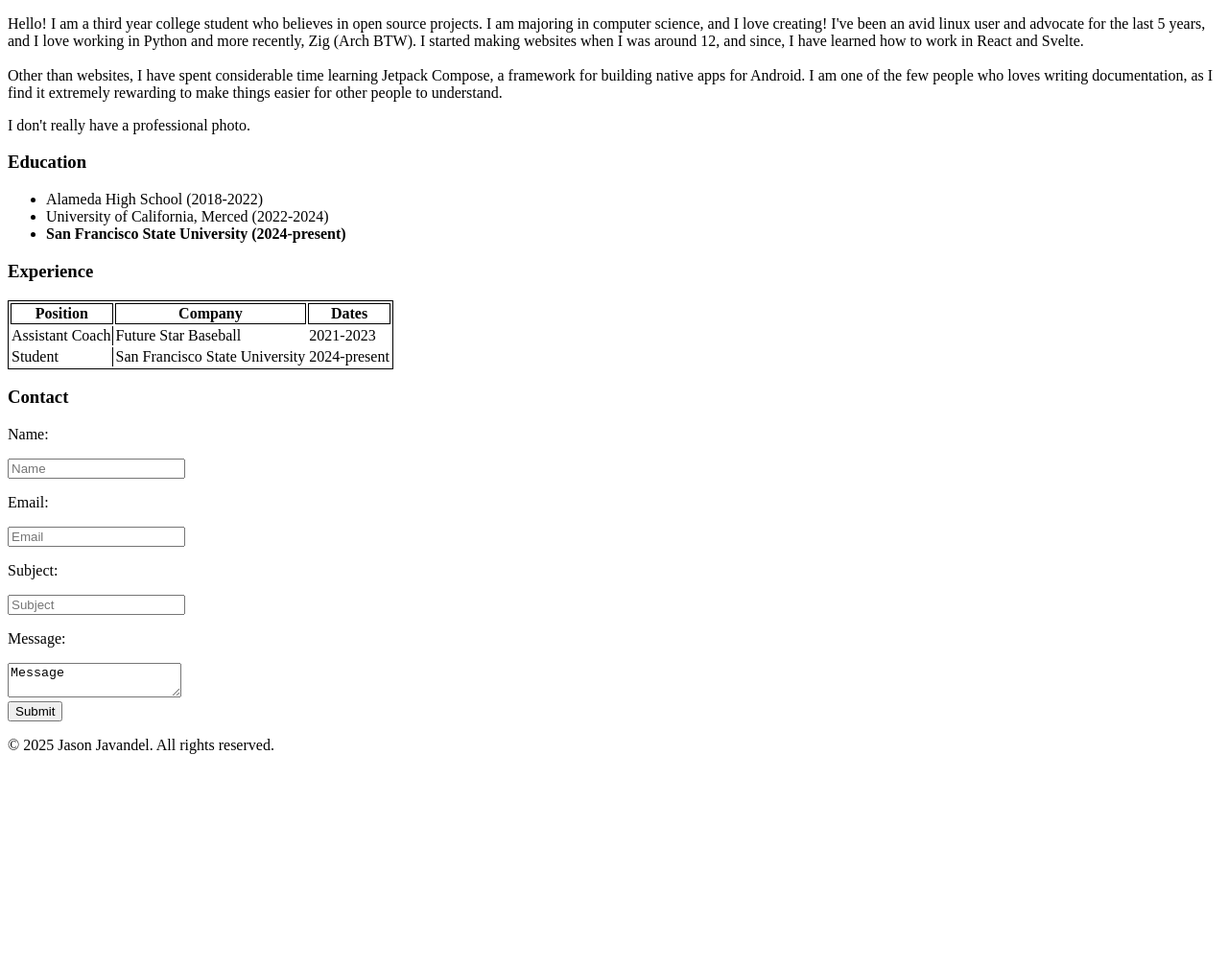
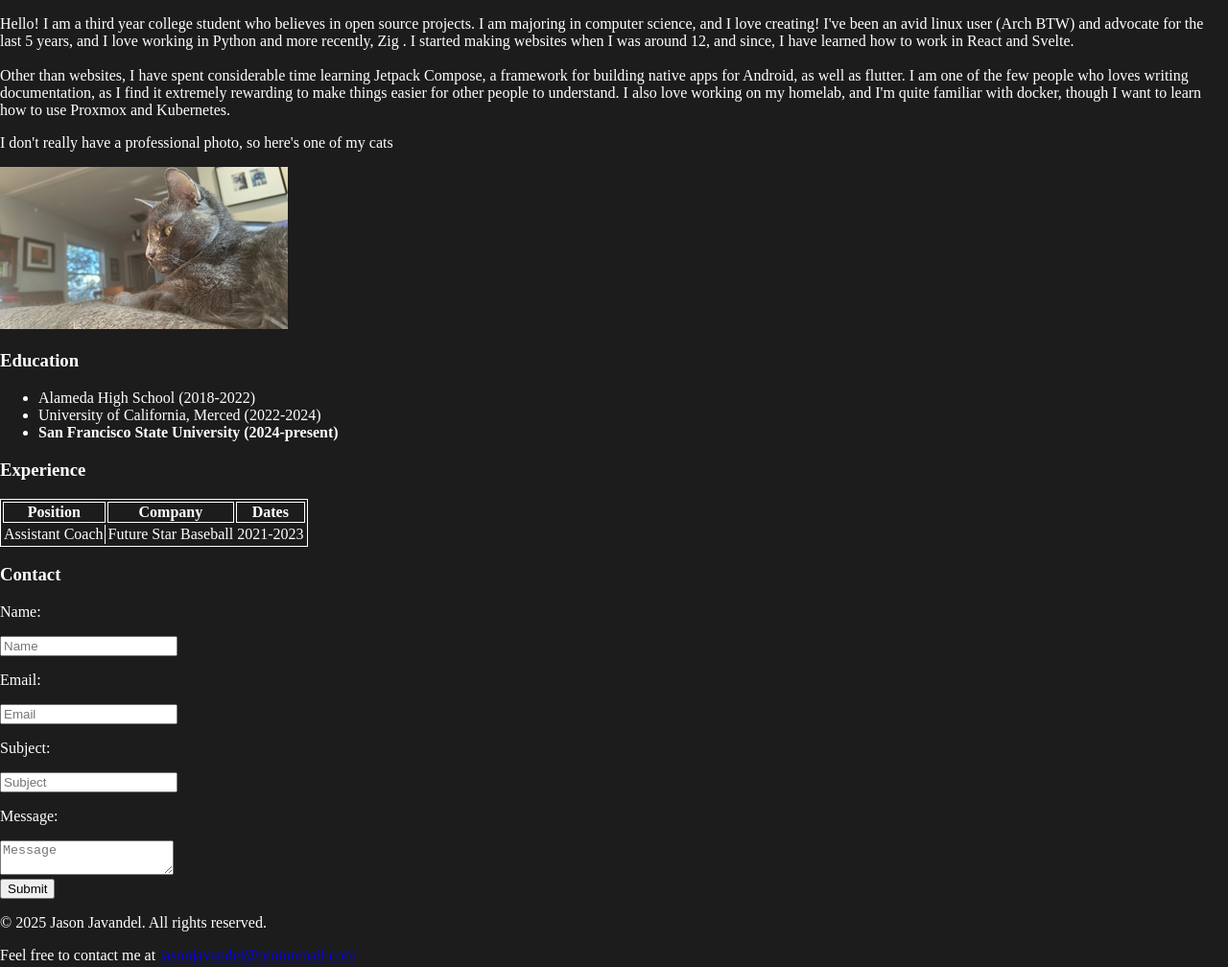
Before and after one commit to CherryYeti/CSC317, a plain HTML site: page assignments/assignment-2/index.html in a window 1280 px wide. Shown: the part 651-1659 px from the top of the page at 96% size. Before the commit the page ends 1453 px from the top, so only its background shows below. Drawn offline with Linux system fonts and the light colour scheme.

Commit message:
Final part 2 commit

```diff
--- a/assignments/assignment-2/index.html
+++ b/assignments/assignment-2/index.html
@@ -4,9 +4,10 @@
 	<meta charset="UTF-8"/>
 	<title>Jason Javandel - Portfolio</title>
 </head>
-	<body>
+	<body style="margin:0;box-sizing:border-box;background-color: #1c1c1c;color: white;">
 		<header>
 			<h1>Jason Javandel</h1>
+			<meta name="viewport" content="width=device-width, initial-scale=1" />
 		</header>
 		<nav>
 			<ul>
@@ -29,9 +30,11 @@
 			<section id="about">
 				<h3>About Me</h3>
 				<p>
-					Hello! I am a third year college student who believes in open source projects. I am majoring in computer science, and I love creating! I've been an avid linux user and advocate for the last 5 years, and I love working in Python and more recently, Zig (Arch BTW). I started making websites when I was around 12, and since, I have learned how to work in React and Svelte.<br/><br/> Other than websites, I have spent considerable time learning Jetpack Compose, a framework for building native apps for Android. I am one of the few people who loves writing documentation, as I find it extremely rewarding to make things easier for other people to understand.
+					Hello! I am a third year college student who believes in open source projects. I am majoring in computer science, and I love creating! I've been an avid linux user (Arch BTW) and advocate for the last 5 years, and I love working in Python and more recently, Zig . I started making websites when I was around 12, and since, I have learned how to work in React and Svelte.<br/><br/> Other than websites, I have spent considerable time learning Jetpack Compose, a framework for building native apps for Android, as well as flutter. I am one of the few people who loves writing documentation, as I find it extremely rewarding to make things easier for other people to understand. I also love working on my homelab, and I'm quite familiar with docker, though I want to learn how to use Proxmox and Kubernetes.
 				</p>
-				<p>I don't really have a professional photo.</p>
+				<p>I don't really have a professional photo, so here's one of my cats</p>
+								<img src="images/holly.jpg" alt="A picture of a black cat on a couch" width=300/>
+
 			</section>
 			<section id="education">
 				<h3>Education</h3>
@@ -54,11 +57,7 @@
 						<td>Future Star Baseball</td>
 						<td>2021-2023</td>
 					</tr>
-					<tr>
-						<td style="border-right:1px solid">Student</td>
-						<td>San Francisco State University</td>
-						<td>2024-present</td>
-					</tr>
+
 				</table>
 			</section>
 			<section id="contact">
@@ -71,7 +70,7 @@
 					<p>Subject:</p>
 					<input placeholder="Subject"></input>
 					<p>Message:</p>
-					<textarea>Message</textarea>
+					<textarea placeholder="Message"></textarea>
 					<br/>
 					<input type="submit" value="Submit">
 				</form>
@@ -79,6 +78,7 @@
 		</main>
 		<footer>
 			<p>&copy; 2025 Jason Javandel. All rights reserved.</p>
+			<p>Feel free to contact me at <a href="mailto:jasonjavandel@protonmail.com"/>jasonjavandel@protonmail.com</p>
 		</footer>
 	</body>
 </html>
```
Also changed, not shown: assignments/assignment-2/images/holly.jpg (added).
